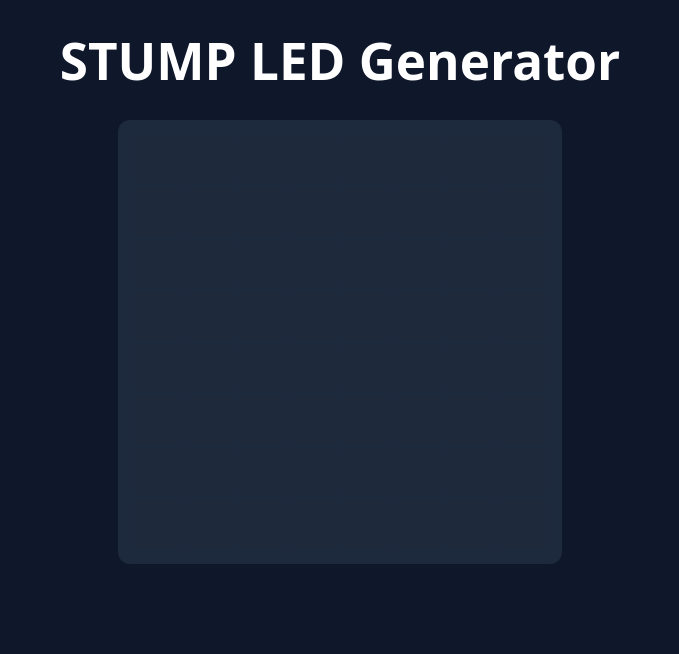
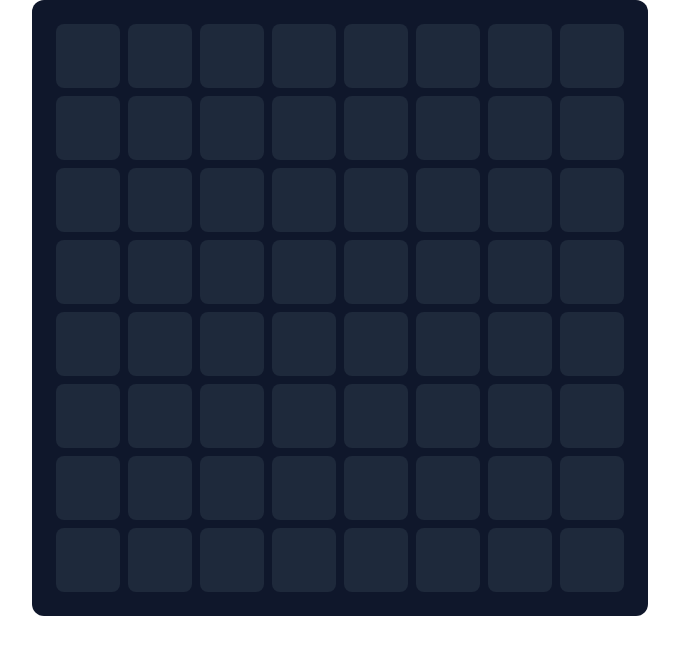
Before and after one commit to Torveq/LED-Matrix-Canvas, a React (Vite) app in the folder matrix-canvas/: page / in a window 1280 px wide. Shown: the top 654 px of the page, without its empty margins (300-979 px from the left). Built offline with nearby package versions, Linux system fonts and the light colour scheme.

Commit message:
refactored the grid out into its own component

```diff
--- a/matrix-canvas/src/App.jsx
+++ b/matrix-canvas/src/App.jsx
@@ -1,34 +1,20 @@
 import React, { useState } from 'react';
+import Grid from './components/Grid';
 
 const App = () => {
   const [grid, setGrid] = useState(Array(8).fill().map(() => Array(8).fill(null)));
 
-  const handlePixelClick = (row, col) => {
-    console.log(`Clicked: ${row}, ${col}`);
-    // basic toggle logic (for now)
+  const handlePixelDown = (row, col) => {
     const newGrid = grid.map(r => [...r]);
-    newGrid[row][col] = newGrid[row][col] === null ? '#FFFFFF' : null;
+    // will add real color and erase logic soon
+    newGrid[row][col] = newGrid[row][col] === null ? 1 : null; // 1 for "on"
     setGrid(newGrid);
   };
 
   return (
-    <div className="min-h-screen bg-slate-900 text-white p-8">
-      <h1 className="text-5xl font-bold text-center mb-8">STUMP LED Generator</h1>
-      <div className="flex justify-center">
-        <div className="bg-slate-800 p-4 rounded-xl inline-block select-none">
-          <div className="grid gap-1" style={{ gridTemplateColumns: 'repeat(8, 1fr)' }}>
-            {grid.map((row, rowIdx) =>
-              row.map((cell, colIdx) => (
-                <button
-                  key={`${rowIdx}-${colIdx}`}
-                  onClick={() => handlePixelClick(rowIdx, colIdx)}
-                  className="w-12 h-12 rounded border-2 border-slate-700"
-                  style={{ backgroundColor: cell || '#1e293b' }}
-                />
-              ))
-            )}
-          </div>
-        </div>
+    <div className="h-full w-full ...">
+      <div className="flex-1 flex flex-col items-center justify-start ...">
+        <Grid grid={grid} onPixelClick={handlePixelDown} />
       </div>
     </div>
   );
--- /dev/null
+++ b/matrix-canvas/src/components/Grid.jsx
@@ -0,0 +1,23 @@
+import React from 'react';
+
+const Grid = ({ grid, onPixelClick }) => {
+  // We'll add the real color logic and mouse handlers in the next steps
+  return (
+    <div className="bg-slate-900 p-6 rounded-xl inline-block select-none led-canvas">
+      <div className="grid gap-2" style={{ gridTemplateColumns: 'repeat(8, 1fr)' }}>
+        {grid.map((row, rowIdx) =>
+          row.map((cell, colIdx) => (
+            <button
+              key={`${rowIdx}-${colIdx}`}
+              onMouseDown={(e) => onPixelClick(rowIdx, colIdx, e)} // Use onMouseDown
+              onContextMenu={(e) => e.preventDefault()}
+              className="w-16 h-16 rounded border-2 border-slate-700 cursor-crosshair"
+              style={{ backgroundColor: cell ? '#FF0000' : '#1e293b' }} // Hardcode color for now
+            />
+          ))
+        )}
+      </div>
+    </div>
+  );
+};
+export default Grid;
```
